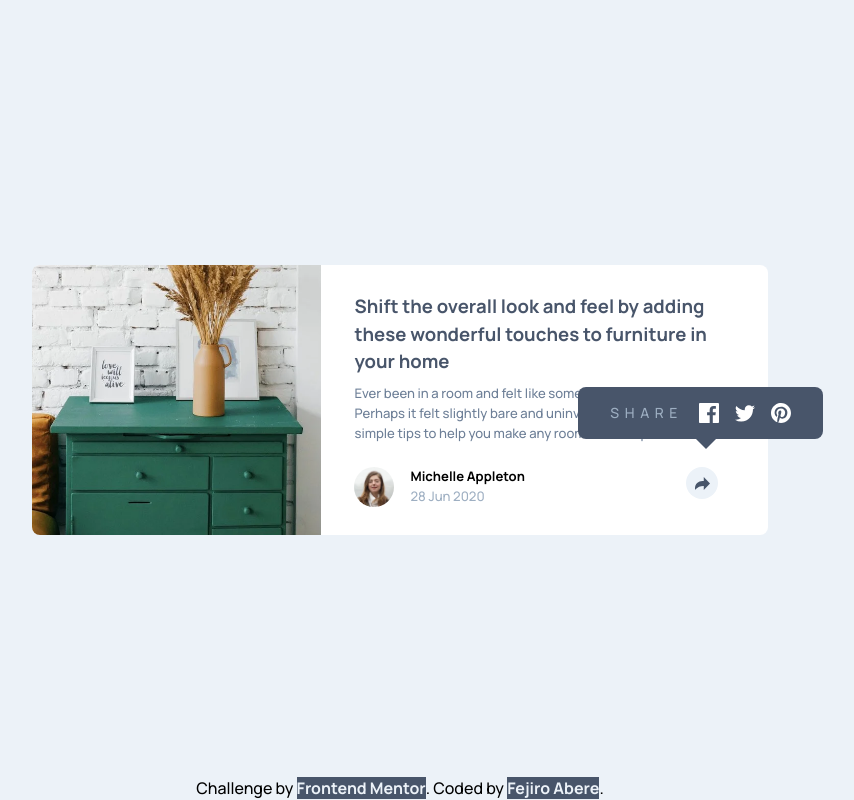
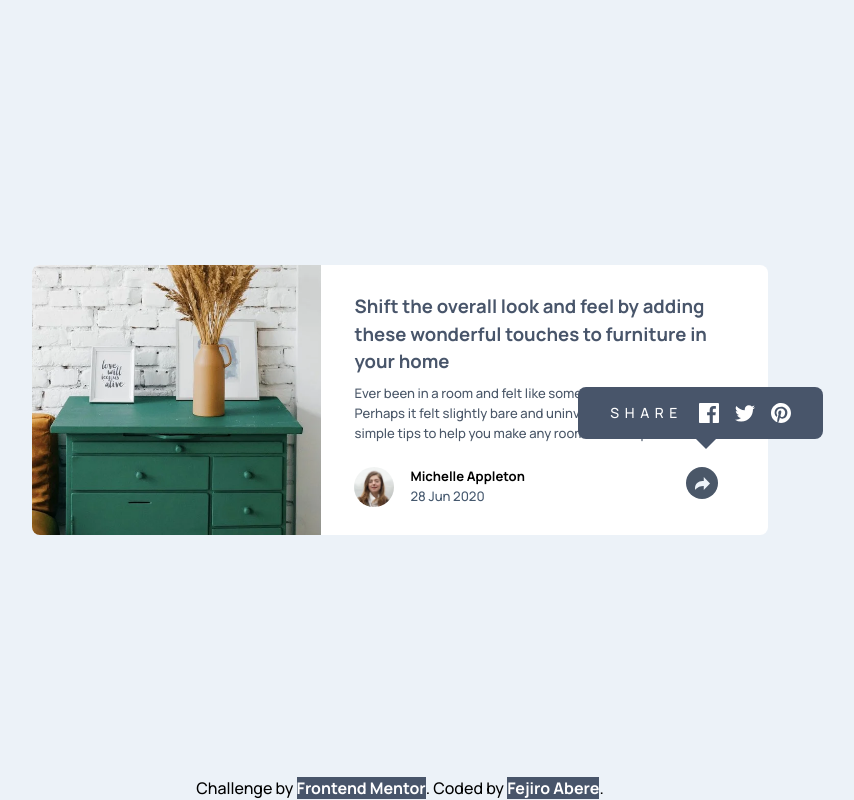
Before and after one commit to Fejiro001/article-preview-component-master, a website: page index.html in a window 1280 px wide. Both pictures are taken after a click on the button "Share on social media". Shown: the whole page, without its empty margins (240-1094 px from the left). Drawn offline with Linux system fonts and the light colour scheme.

Commit message:
made minor changes

```diff
--- a/css/style.css
+++ b/css/style.css
@@ -13,14 +13,14 @@
 }
 
 @layer components {
-  .mobile-tooltip {
+  .mobile-popup {
     @apply absolute flex flex-wrap right-0 bottom-0 p-7 w-full z-10 rounded-t-none rounded-b-lg gap-4 bg-dark-grayish-blue me-0 items-center;
   }
   @media (min-width: 850px) {
-    .mobile-tooltip {
+    .mobile-popup {
       @apply rounded-lg right-[-55px] bottom-24 py-4 px-8 w-fit;
     }
-    .mobile-tooltip::after {
+    .mobile-popup::after {
       content: "";
       position: absolute;
       top: 100%;
--- a/index.html
+++ b/index.html
@@ -76,11 +76,16 @@
             <span class="font-medium text-grayish-blue">28 Jun 2020</span>
           </p>
 
-          <!-- TOOLTIP -->
+          <!-- POPUP -->
           <div class="ms-auto">
-            <div id="tooltip" class="invisible mobile-tooltip" role="tooltip" aria-hidden="false">
+            <div
+              id="popup"
+              class="invisible mobile-popup"
+              role="popup"
+              aria-hidden="false"
+            >
               <span
-                class="text-sm text-grayish-blue uppercase tracking-[0.4em]"
+                class="text-sm text-white uppercase tracking-[0.4em]"
                 id="socialModalTitle"
                 >Share</span
               >
@@ -99,17 +104,12 @@
 
             <button
               id="share-button"
-              class="group hover:bg-desaturated-blue active:bg-desaturated-blue relative z-10 flex justify-center items-center bg-light-grayish-blue p-2 h-8 w-8 rounded-full md:me-4"
+              class="group focus:bg-desaturated-blue hover:bg-desaturated-blue active:bg-desaturated-blue relative z-10 flex justify-center items-center bg-light-grayish-blue p-2 h-8 w-8 rounded-full md:me-4"
               aria-label="Share on social media"
             >
-              <svg
-                aria-describedby="sharebutton"
-                xmlns="http://www.w3.org/2000/svg"
-                width="15"
-                height="13"
-              >
+              <svg xmlns="http://www.w3.org/2000/svg" width="15" height="13">
                 <path
-                  class="fill-dark-grayish-blue group-hover:fill-light-grayish-blue group-active:fill-light-grayish-blue"
+                  class="fill-dark-grayish-blue group-focus:fill-light-grayish-blue group-hover:fill-light-grayish-blue group-active:fill-light-grayish-blue"
                   d="M15 6.495L8.766.014V3.88H7.441C3.33 3.88 0 7.039 0 10.936v2.049l.589-.612C2.59 10.294 5.422 9.11 8.39 9.11h.375v3.867L15 6.495z"
                 />
               </svg>
@@ -122,13 +122,13 @@
     <footer class="mt-4 absolute bottom-0 text-center">
       Challenge by
       <a
-        class="font-bold bg-dark-grayish-blue text-light-grayish-blue hover:text-dark-grayish-blue hover:bg-light-grayish-blue focus:text-dark-grayish-blue focus:bg-light-grayish-blue"
+        class="font-bold bg-dark-grayish-blue text-white hover:text-dark-grayish-blue hover:bg-light-grayish-blue focus:text-dark-grayish-blue focus:bg-light-grayish-blue"
         href="https://www.frontendmentor.io?ref=challenge"
         target="_blank"
         >Frontend Mentor</a
       >. Coded by
       <a
-        class="font-bold bg-dark-grayish-blue text-light-grayish-blue hover:text-dark-grayish-blue hover:bg-light-grayish-blue focus:text-dark-grayish-blue focus:bg-light-grayish-blue"
+        class="font-bold bg-dark-grayish-blue text-white hover:text-dark-grayish-blue hover:bg-light-grayish-blue focus:text-dark-grayish-blue focus:bg-light-grayish-blue"
         target="_blank"
         href="https://www.frontendmentor.io/profile/Fejiro001"
         >Fejiro Abere</a
--- a/script.js
+++ b/script.js
@@ -1,8 +1,8 @@
 const shareButton = document.getElementById("share-button");
-let tooltip = document.getElementById("tooltip");
+let popup = document.getElementById("popup");
 
-const openToolTip = () => {
-  tooltip.classList.toggle("show");
+const openPopup = () => {
+  popup.classList.toggle("show");
 };
 
-shareButton.addEventListener("click", openToolTip);
+shareButton.addEventListener("click", openPopup);
--- a/tailwind.config.js
+++ b/tailwind.config.js
@@ -7,9 +7,9 @@ module.exports = {
     },
     extend: {
       colors: {
-        "desaturated-blue": "hsl(214, 17%, 51%)",
+        "desaturated-blue": "hsl(214, 17%, 35%)",
         "dark-grayish-blue": "hsl(217, 19%, 35%)",
-        "grayish-blue": "hsl(212, 23%, 69%)",
+        "grayish-blue": "hsl(212, 23%, 35%)",
         "light-grayish-blue": "hsl(210, 46%, 95%)",
       },
       fontFamily: {
@@ -26,7 +26,7 @@ module.exports = {
         },
       },
       animation: {
-        fadeIn: "fadeIn 0.4s ease-in-out",
+        fadeIn: "fadeIn 0.25s ease-out",
       },
     },
   },
```
Also changed, not shown: README.md, css/output.css, design/screenshot.png (added).
